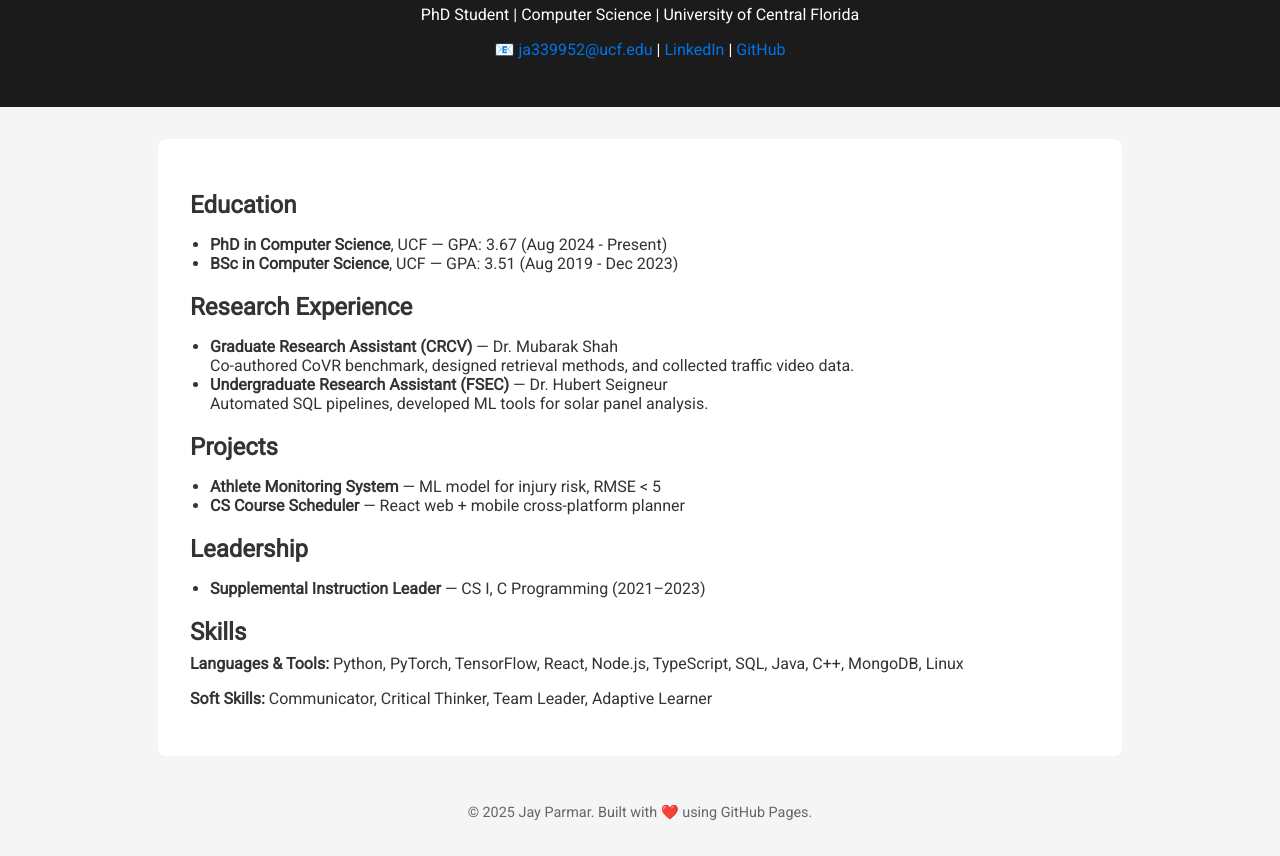
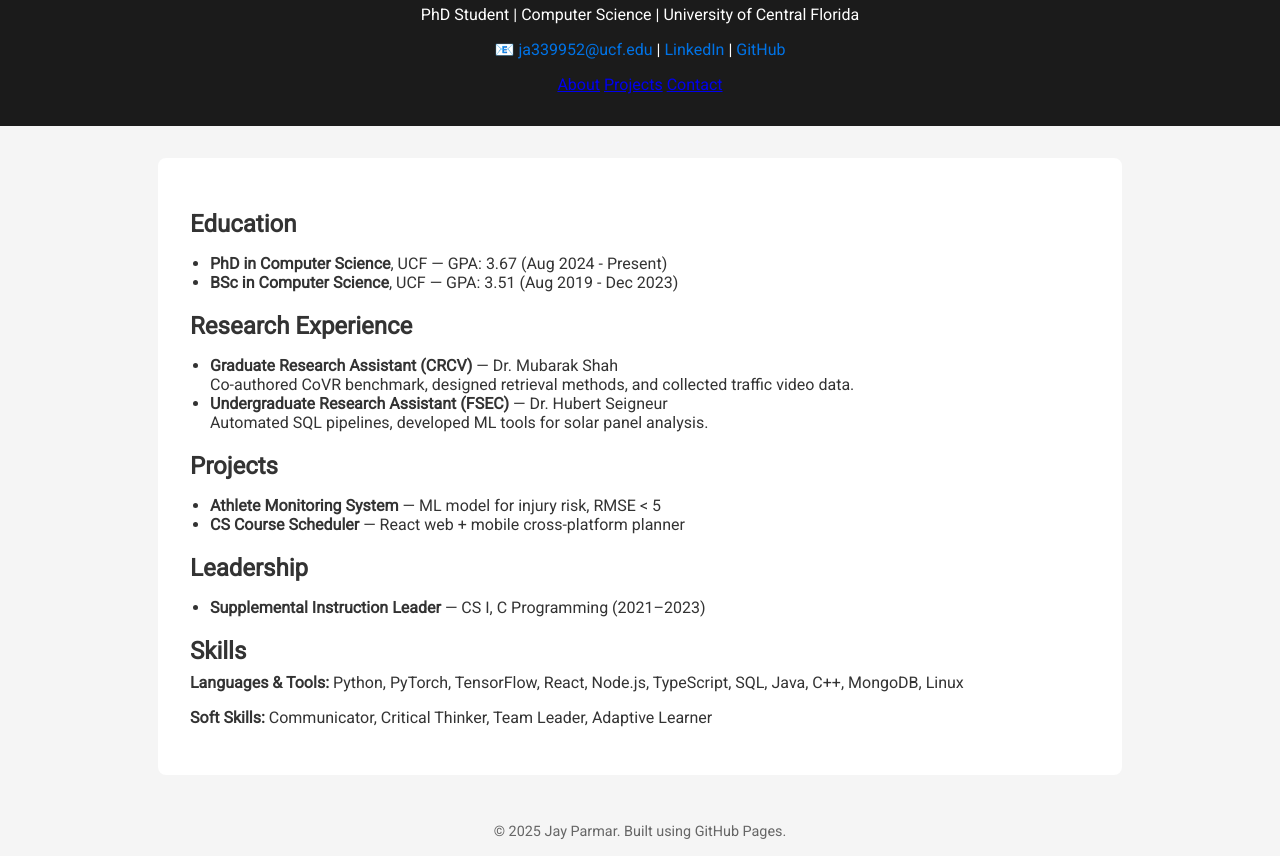
Before and after one commit to jayparmar0707/jayparmar0707.github.io, a plain HTML site: page index.html in a window 1280 px wide. Shown: the part 94-950 px from the top of the page. Drawn offline with Linux system fonts and the light colour scheme.

Commit message:
Added pages

```diff
--- a/index.html
+++ b/index.html
@@ -57,6 +57,12 @@
       <a href="https://www.linkedin.com/in/jay-parmar-094572340/" target="_blank">LinkedIn</a> |
       <a href="https://github.com/jayparmar0707" target="_blank">GitHub</a>
     </p>
+    <nav>
+        <a href="about.html">About</a>
+        <a href="projects.html">Projects</a>
+        <a href="contact.html">Contact</a>
+    </nav>
+
   </header>
 
   <section>
@@ -92,7 +98,7 @@
   </section>
 
   <footer>
-    &copy; 2025 Jay Parmar. Built with ❤️ using GitHub Pages.
+    &copy; 2025 Jay Parmar. Built using GitHub Pages.
   </footer>
 
 </body>
```
Also changed, not shown: about.html (added), contact.html (added), experience.html (added), projects.html (added), publications.html (added).
